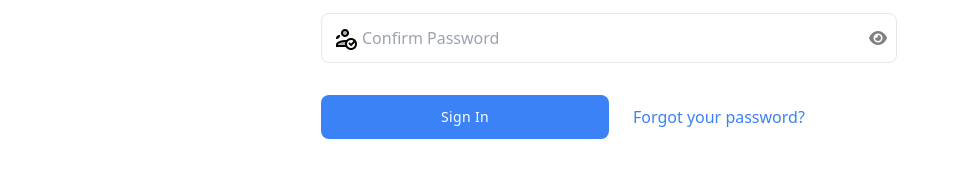
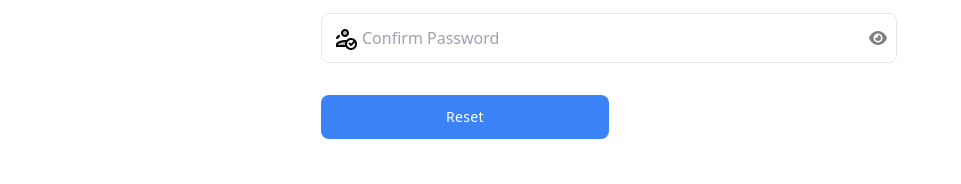
Before and after one commit to knightempire/aagneya-frontend, a plain HTML site: page reset password.html in a window 1280 px wide. Shown: the part 350-534 px from the top of the page, 319-1280 px from the left. Drawn offline with nearby package versions, Linux system fonts and the light colour scheme.

Commit message:
reset_copy

```diff
--- a/reset password.html
+++ b/reset password.html
@@ -80,11 +80,9 @@
                         <p id="error-message" class="error mt-2"></p>
                         <div class="mt-8 md:flex md:items-center">
                             <button type="submit" class="w-full px-6 py-3 text-sm font-medium tracking-wide text-white capitalize transition-colors duration-300 transform bg-blue-500 rounded-lg md:w-1/2 hover:bg-blue-400 focus:outline-none focus:ring focus:ring-blue-300 focus:ring-opacity-50">
-                                Sign in
+                                Reset
                             </button>
-                            <a href="#" class="inline-block mt-4 text-center text-blue-500 md:mt-0 md:mx-6 hover:underline dark:text-blue-400">
-                                Forgot your password?
-                            </a>
+
                         </div>
                     </form>
                 </div>
```
